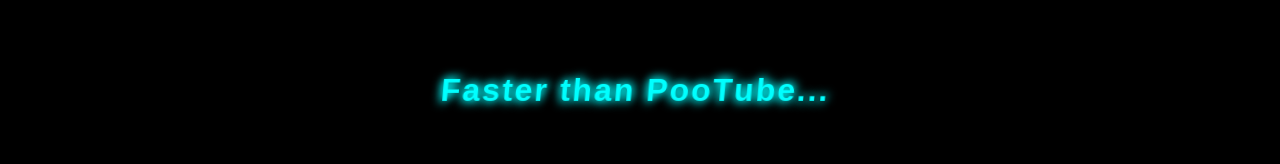
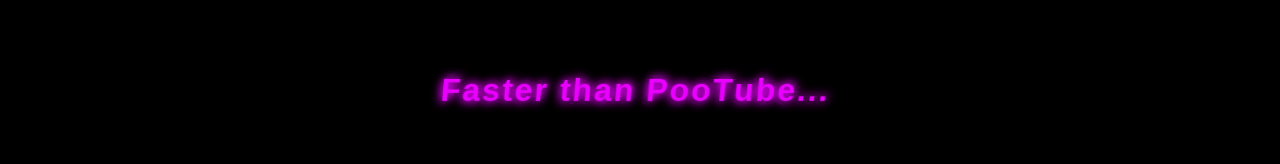
Before and after one commit to Eyesore123/portfolio-videos, a React (Vite) app: page / in a window 1280 px wide. Shown: the part 261-425 px from the top of the page. Built offline with nearby package versions, Linux system fonts and the light colour scheme.

Commit message:
add color change

```diff
--- a/src/components/Banner.tsx
+++ b/src/components/Banner.tsx
@@ -86,9 +86,9 @@ export default function Banner() {
 
       const glitch = gsap.timeline({ repeat: 6, yoyo: true });
       glitch
-        .to(neonRef.current, { x: 5, y: -2, skewX: 5, textShadow: '2px 2px 10px #0ff, -2px -2px 10px #0ff', duration: 0.2 })
-        .to(neonRef.current, { x: -5, y: 2, skewX: -5, textShadow: '-2px 2px 10px #0ff, 2px -2px 10px #0ff', duration: 0.2 })
-        .to(neonRef.current, { x: 0, y: 0, skewX: 0, textShadow: '0 0 20px #0ff, 0 0 30px #0ff, 0 0 40px #0ff', duration: 0.4 });
+        .to(neonRef.current, { x: 5, y: -2, skewX: 5, textShadow: '2px 2px 10px #E900FF, -2px -2px 10px #E900FF', duration: 0.2 })
+        .to(neonRef.current, { x: -5, y: 2, skewX: -5, textShadow: '-2px 2px 10px #E900FF, 2px -2px 10px #E900FF', duration: 0.2 })
+        .to(neonRef.current, { x: 0, y: 0, skewX: 0, textShadow: '0 0 20px #E900FF, 0 0 30px #E900FF, 0 0 40px #E900FF', duration: 0.4 });
       tl.add(glitch, '+=0.2');
 
       tl.to(neonChars, {
@@ -184,9 +184,9 @@ export default function Banner() {
           fontSize: '2rem',
           fontWeight: 900,
           fontFamily: '"Poppins", sans-serif',
-          color: '#0ff',
+          color: '#E900FF',
           letterSpacing: '2px',
-          textShadow: '0 0 10px #0ff, 0 0 20px #0ff, 0 0 30px #0ff',
+          textShadow: '0 0 10px #E900FF, 0 0 20px #E900FF, 0 0 30px #E900FF',
           perspective: '800px',
           transformStyle: 'preserve-3d',
           whiteSpace: 'normal',
```
